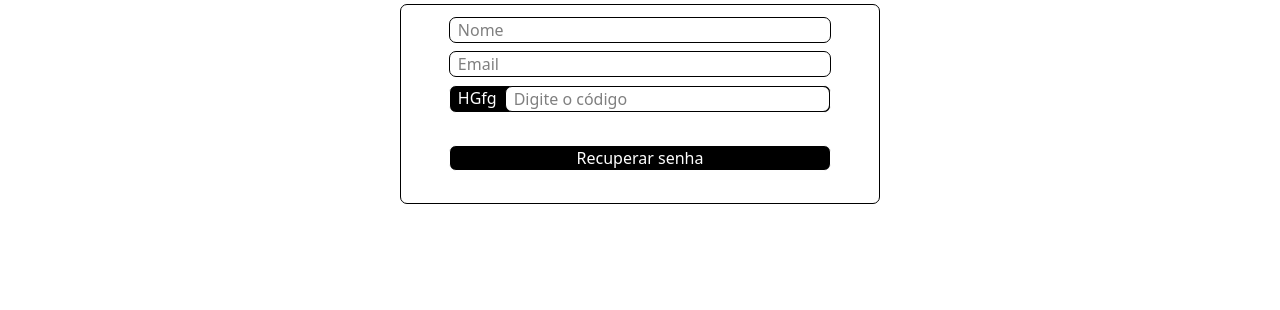
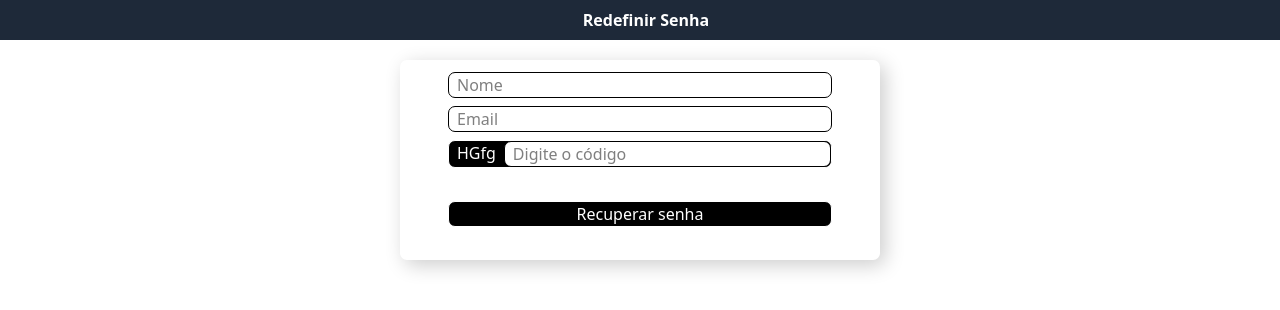
Before and after one commit to matias-gui/React, a React (Vite) app in the folder react-cadastro/: page /Esqueceusenha in a window 1280 px wide. Shown: the top 310 px of the page. Built offline with nearby package versions, Linux system fonts and the light colour scheme.

Commit message:
Update index.jsx

```diff
--- a/react-cadastro/src/esqueceusenha/index.jsx
+++ b/react-cadastro/src/esqueceusenha/index.jsx
@@ -2,7 +2,9 @@
 
 function Esqueceusenha() {
     return (
-        <div className="border w-120 h-50 m-auto mt-1 flex flex-col rounded-[7px]  ">
+        <body>
+            <h2 className="flex flex-col   indent-3 justify-center  items-center  text-white h-10 bg-gray-800  font-bold">Redefinir Senha</h2>
+            <div className=" w-120 h-50 m-auto mt-5 flex flex-col rounded-[7px] shadow-[5px_5px_20px_rgba(0,0,0,0.2)]  ">
                 <form className="w-[100%] flex-row justify-items-center">
                     <input type="text" name="text" id="itext" placeholder="Nome" className="border rounded-[7px] flex flex-row justify-center mt-3 w-[80%] indent-2" />
                     <input type="email" name="email" id="iemail" placeholder="Email" className="border rounded-[7px] flex flex-row  mt-2  w-[80%] indent-2" />
@@ -11,8 +13,10 @@ function Esqueceusenha() {
                         <input type="text" placeholder="Digite o código" className="flex border rounded-[7px] bg-white text-black   w-[90%] indent-2 " />
                     </div>
                 </form>
-            <button className="border w-[80%] m-auto rounded-[7px] bg-black text-white hover:opacity-70 ">Recuperar senha</button>
+                <button className="border w-[80%] m-auto rounded-[7px] bg-black text-white hover:opacity-70 hover:cursor-pointer ">Recuperar senha</button>
             </div>
+
+        </body>
     )
 }
 
```
Lines whose indentation alone changed are shown as unchanged.
